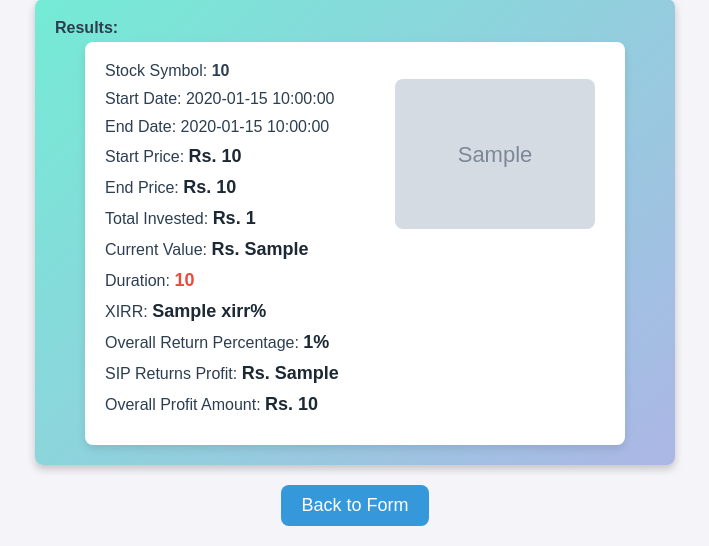
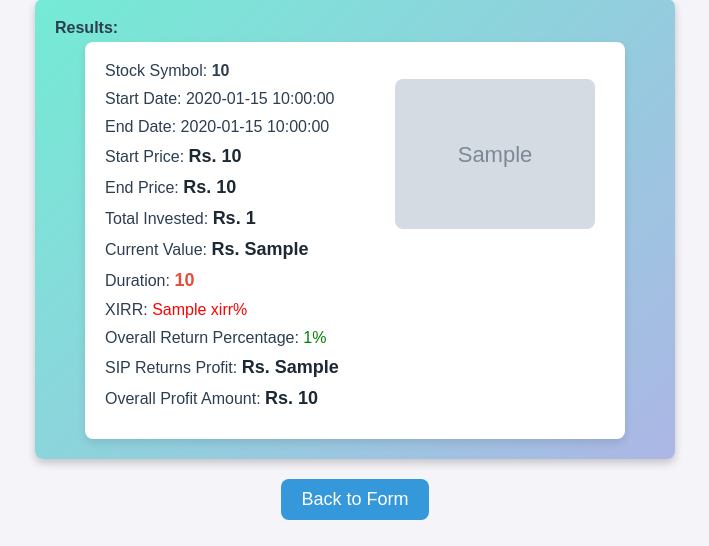
Before and after one commit to Mahashri/Stocks_Calculator, a Flask app: template templates/index.html in a window 1280 px wide. Shown: the part 550-1096 px from the top of the page, without its empty margins (285-994 px from the left). After the commit the page ends 1070 px from the top, so only its background shows below. Run offline with Flask 3, Linux system fonts and the light colour scheme; the template is opened without the code that fills it: most values are stand-ins (such as "Sample title", 1, 10 or a date in 2020); grey boxes marked "Sample" are stand-in pictures.

Commit message:
Update index.html

```diff
--- a/templates/index.html
+++ b/templates/index.html
@@ -5,8 +5,14 @@
     <meta name="viewport" content="width=device-width, initial-scale=1.0">
     <title>SIP Returns Calculator</title>
     <link rel="stylesheet" href="{{ url_for('static', filename='styles.css') }}">
-
-
+    <style>
+        .positive {
+            color: green;
+        }
+        .negative {
+            color: red;
+        }
+    </style>
 </head>
 <body>
     <h1>SIP Returns Calculator</h1>
@@ -29,7 +35,6 @@
         <label>Results:</label>
         <form action="/results" method="post">
             <div>Stock Symbol: <span class="value"><b>{{ stock_symbol }}</b></span></div>
-
             <div>Start Date: <span class="value">{{ start_date }}</span></div>
             <div>End Date: <span class="value">{{ end_date }}</span></div>
             <div>Start Price: <span class="amount">Rs. {{ start_price }}</span></div>
@@ -37,12 +42,12 @@
             <div>Total Invested: <span class="amount">Rs. {{ total_invested }}</span></div>
             <div>Current Value: <span class="amount">Rs. {{ current_value }}</span></div>
             <div>Duration: <span class="duration">{{ duration }}</span></div>
-            <div>XIRR: <span class="percentage">{{ xirr }}%</span></div>
-            <div>Overall Return Percentage: <span class="percentage">{{ overall_return_percentage }}%</span></div>
+            <div>XIRR: <span class="{{ 'positive' if xirr > 0 else 'negative' }}">{{ xirr }}%</span></div>
+            <div>Overall Return Percentage: <span class="{{ 'positive' if overall_return_percentage > 0 else 'negative' }}">{{ overall_return_percentage }}%</span></div>
             <div>SIP Returns Profit: <span class="amount">Rs. {{ sip_returns_profit }}</span></div>
             <div>Overall Profit Amount: <span class="amount">Rs. {{ overall_profit_amount }}</span></div>
         </form>
-		 <div class="logo">
+        <div class="logo">
             <img src="{{ logo_url }}" alt="Company Logo">
         </div>
     </div>
@@ -51,6 +56,6 @@
         <a href="/" class="back-button">Back to Form</a>
     </div>
     {% endif %}
-	<script src="static/js/script.js"></script>
+    <script src="static/js/script.js"></script>
 </body>
 </html>
```
